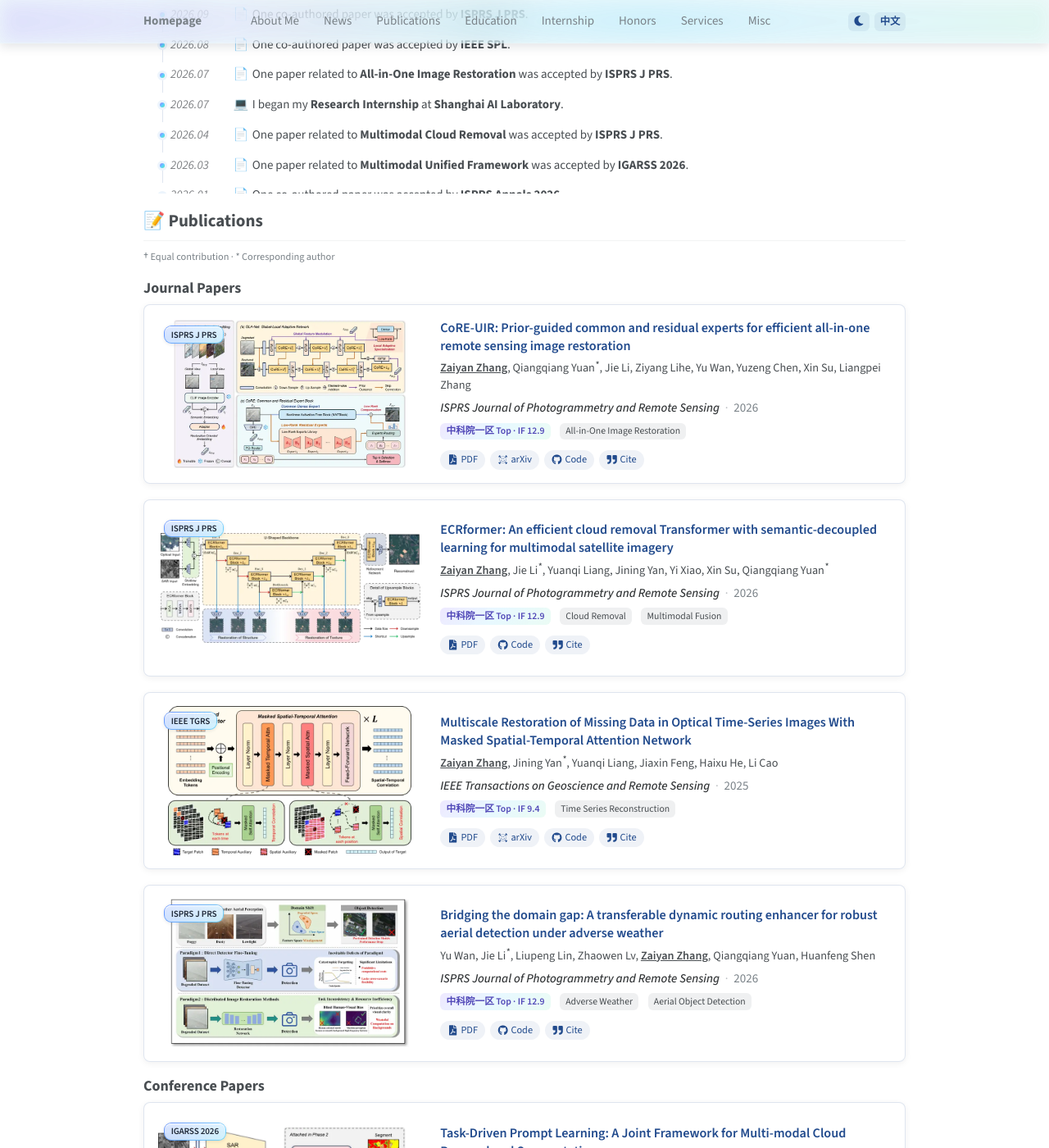
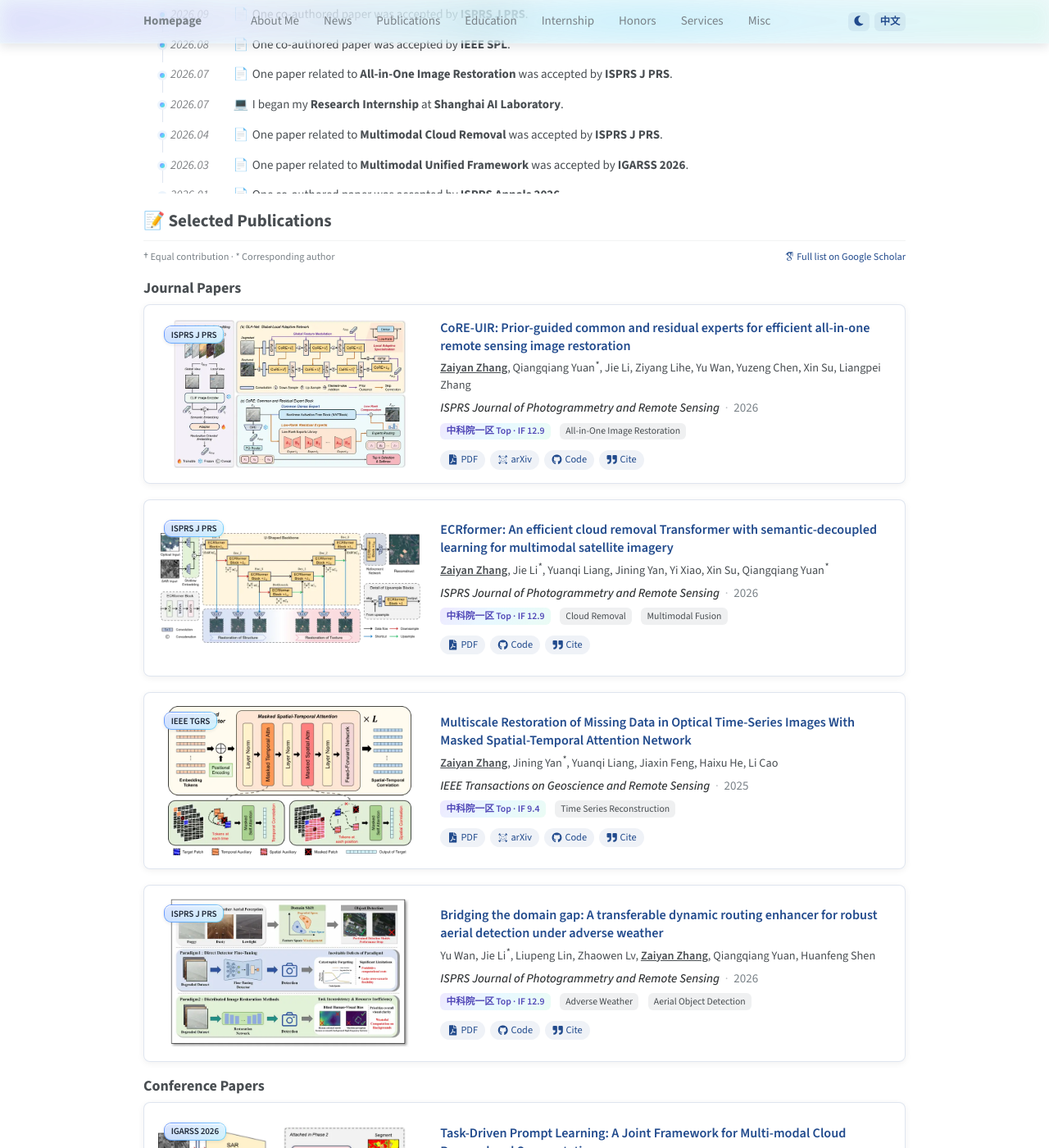
Before and after one commit to zzaiyan/zzaiyan.github.io, a Jekyll site: the page built from _pages/about.md, in a window 1280 px wide and 1400 px high, scrolled down 649 px. Shown: the whole window at 82% size. Built offline with Jekyll 4.4.1, drawn with Linux system fonts in a browser that asks for light colours; some web fonts are replaced; a script that is not in the unit is left out.

Commit message:
论文区标题改为精选列表并补充谷歌学术指引
- 章节标题改为 Selected Publications / 代表性论文（导航不变）
- 标注区右侧新增链接：Full list on Google Scholar /
  完整列表见谷歌学术（取自 author.googlescholar 配置）
- 卡片 hover 极光描边不透明度 30% → 24%

```diff
--- a/_includes/publications.html
+++ b/_includes/publications.html
@@ -1,6 +1,6 @@
 <div class="pub-author-legend">
-  <span class="lang-en">&dagger; Equal contribution &middot; * Corresponding author</span>
-  <span class="lang-zh">&dagger; 共同贡献 &middot; * 通讯作者</span>
+  <span><span class="lang-en">&dagger; Equal contribution &middot; * Corresponding author</span><span class="lang-zh">&dagger; 共同贡献 &middot; * 通讯作者</span></span>
+  <a href="{{ site.author.googlescholar }}"><i class="ai ai-google-scholar" aria-hidden="true"></i> <span class="lang-en">Full list on Google Scholar</span><span class="lang-zh">完整列表见谷歌学术</span></a>
 </div>
 
 {% if site.data.pubs.journal.size > 0 %}
--- a/_pages/about.md
+++ b/_pages/about.md
@@ -66,7 +66,7 @@ redirect_from:
 
 </div>
 
-# <span class="lang-en">📝 Publications</span><span class="lang-zh">📝 论文发表</span>
+# <span class="lang-en">📝 Selected Publications</span><span class="lang-zh">📝 代表性论文</span>
 {: #publications}
 
 {% include publications.html %}
--- a/_sass/_dark-mode.scss
+++ b/_sass/_dark-mode.scss
@@ -70,7 +70,7 @@ html[data-theme="dark"] {
       border-color: transparent;
       background:
         linear-gradient(rgba(32, 34, 37, 0.78), rgba(32, 34, 37, 0.78)) padding-box,
-        linear-gradient(135deg, rgba(154, 123, 255, 0.3), rgba(90, 210, 255, 0.26), rgba(96, 226, 170, 0.22)) border-box;
+        linear-gradient(135deg, rgba(154, 123, 255, 0.24), rgba(90, 210, 255, 0.21), rgba(96, 226, 170, 0.18)) border-box;
       box-shadow: 0 6px 20px rgba(0, 0, 0, 0.32), 0 0 0 3px rgba(122, 176, 230, 0.1);
     }
   }
--- a/_sass/_publication-cards.scss
+++ b/_sass/_publication-cards.scss
@@ -27,7 +27,7 @@ $compact-card-padding-block: 0.9em;
     border-color: transparent;
     background:
       linear-gradient(rgba(255, 255, 255, 0.72), rgba(255, 255, 255, 0.72)) padding-box,
-      linear-gradient(135deg, rgba(154, 123, 255, 0.3), rgba(90, 210, 255, 0.26), rgba(96, 226, 170, 0.22)) border-box;
+      linear-gradient(135deg, rgba(154, 123, 255, 0.24), rgba(90, 210, 255, 0.21), rgba(96, 226, 170, 0.18)) border-box;
     box-shadow: 0 6px 20px rgba(31, 45, 61, 0.1), 0 0 0 3px rgba(122, 176, 230, 0.09);
     transform: translateY(-2px);
   }
@@ -355,6 +355,11 @@ $compact-card-padding-block: 0.9em;
 }
 
 .pub-author-legend {
+  display: flex;
+  flex-wrap: wrap;
+  align-items: baseline;
+  justify-content: space-between;
+  gap: 0.2em 1.5em;
   margin: 0.15em 0 1.25em;
   font-size: 0.82em;
   color: $gray;
```
